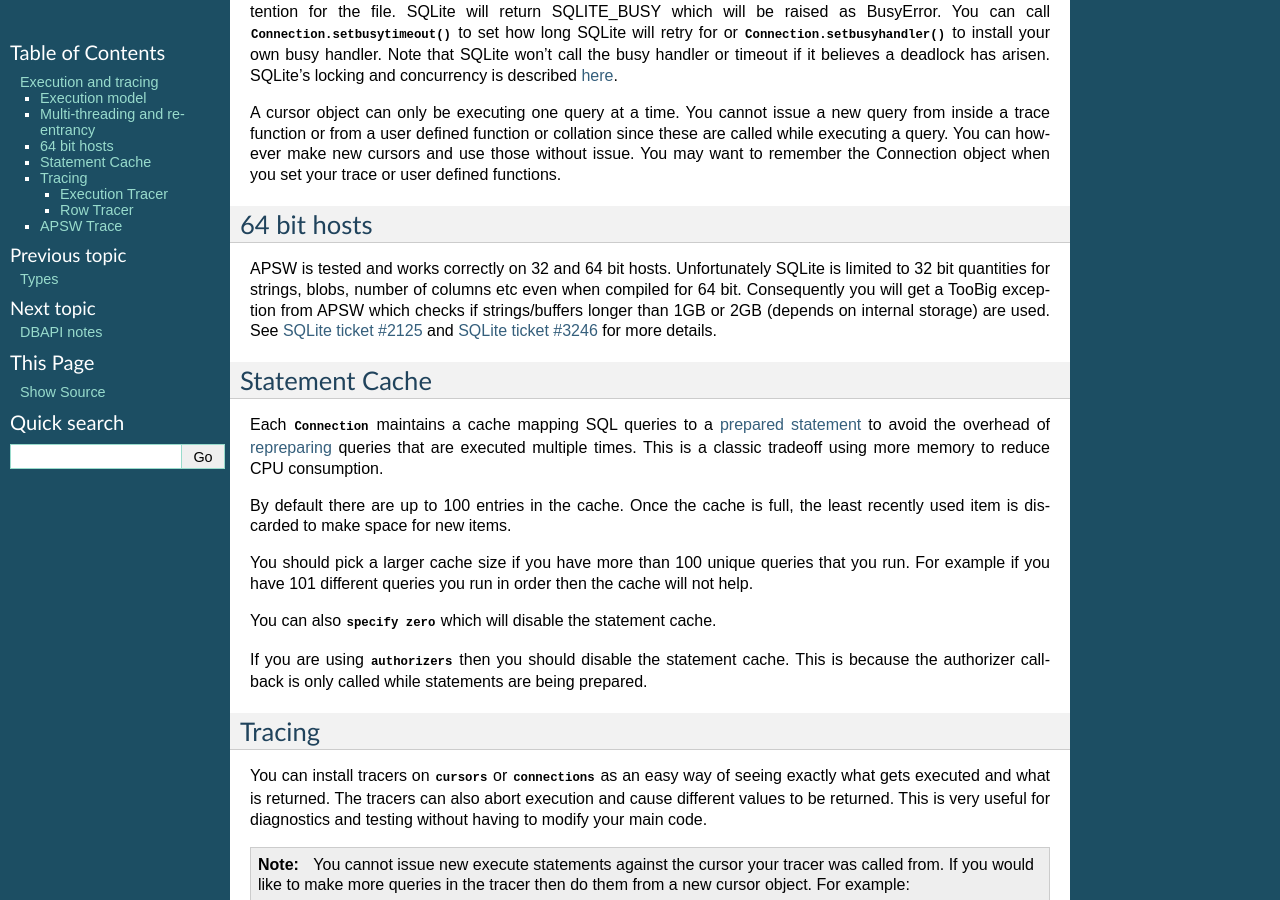
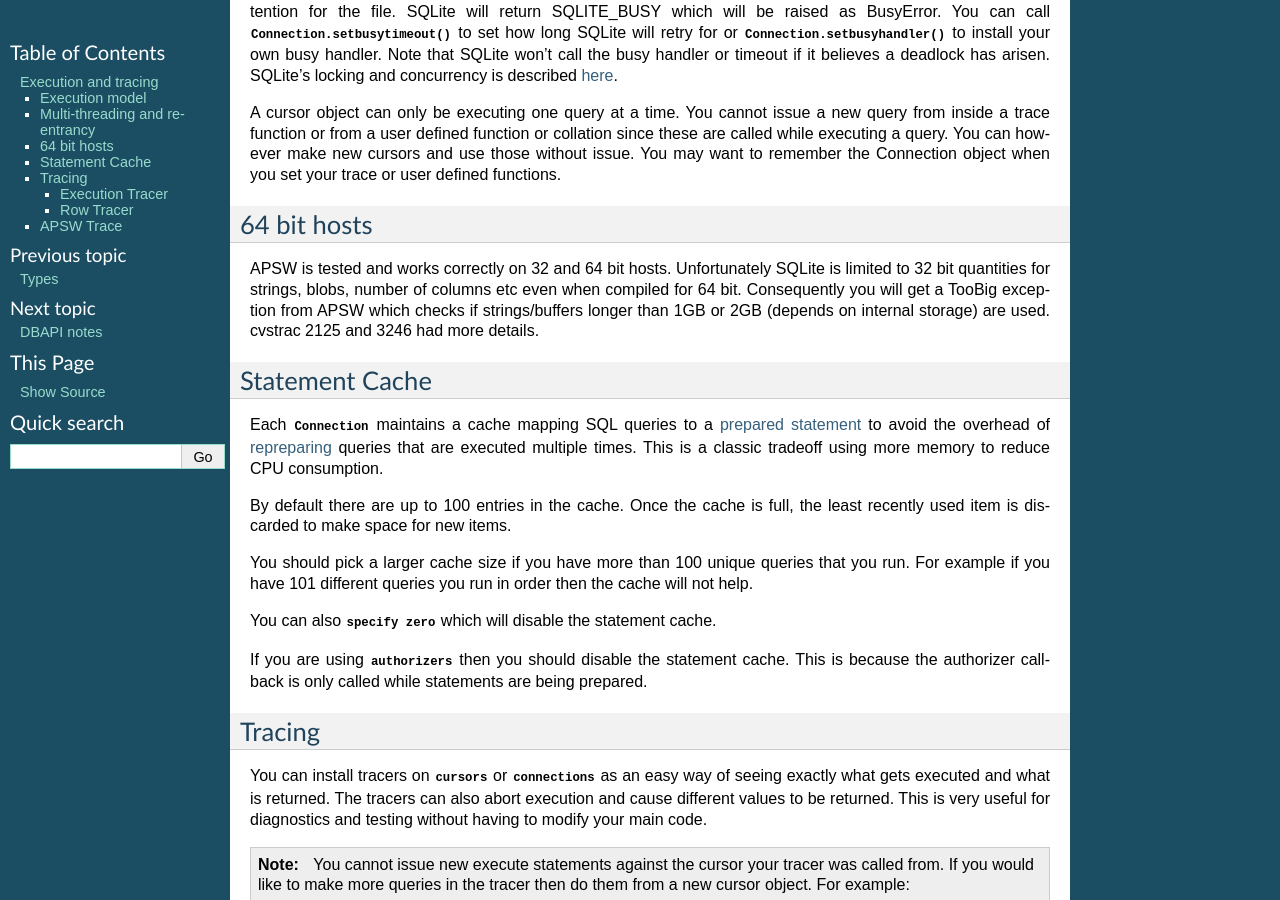
Before and after one commit to rogerbinns/apsw, a Sphinx documentation site: the page built from doc/execution.rst, in a window 1280 px wide and 900 px high, scrolled down 873 px. Built offline with Sphinx 7.4.7, drawn with Linux system fonts in a browser that asks for light colours; pages that are not in the unit, such as notebooks, are missing from menus; the version number is read from the project's files by our own code.

Commit message:
cvstrac is long gone so remove links

```diff
--- a/doc/changes.rst
+++ b/doc/changes.rst
@@ -1256,7 +1256,7 @@ APSW has migrated from Subversion to `Mercurial
 Hosting remains at `Google Code <https://code.google.com/p/apsw/>`_
 
 Updated a test due to VFS xUnlock errors now being ignored sometimes
-by SQLite (:cvstrac:`3946`).
+by SQLite (cvstrac 3946).
 
 The downloads page in the help didn't mention the Windows Python 3.1
 installer.
@@ -1297,7 +1297,7 @@ output CURSORFROM if SQL tracing is on.
 
 Updated test code because SQLite 3.6.15 returns a different error code
 on trying to register a function with too many arguments (see
-:cvstrac:`3875`).
+cvstrac 3875).
 
 3.6.14.1-r1
 ===========
@@ -1429,7 +1429,7 @@ Added a :ref:`apswtrace <apswtrace>` script to allow easy SQL tracing
 without having to modify your code.
 
 Revert to using older SQLite APIs in order to work around
-:cvstrac:`2158`.  (This also saves a little bit of SQLite memory
+cvstrac 2158.  (This also saves a little bit of SQLite memory
 usage).  The user visible effect was that you could get different
 exceptions and error text depending on whether a query was already in
 the :ref:`statement cache <statementcache>` or if you were
--- a/doc/conf.py
+++ b/doc/conf.py
@@ -33,13 +33,10 @@ extensions = ['sphinx.ext.autodoc', 'sphinx.ext.extlinks', 'sphinx.ext.intersphi
 
 
 extlinks={
-    'cvstrac': ('https://sqlite.org/cvstrac/tktview?tn=%s',
-                'SQLite ticket #'),
-    'sqliteapi': ('https://sqlite.org/c3ref/%s.html', 'XXYouShouldNotSeeThisXX'),
     'issue': ('https://github.com/rogerbinns/apsw/issues/%s',
-              'APSW issue '),
+              'APSW issue %s'),
     'source': ('https://github.com/rogerbinns/apsw/blob/master/%s',
-               ''),
+               '%s'),
     }
 
 intersphinx_mapping = {'python': ('https://docs.python.org/3', None)}
--- a/doc/execution.rst
+++ b/doc/execution.rst
@@ -87,7 +87,7 @@ Unfortunately SQLite is limited to 32 bit quantities for strings,
 blobs, number of columns etc even when compiled for 64 bit.
 Consequently you will get a TooBig exception from APSW which checks if
 strings/buffers longer than 1GB or 2GB (depends on internal storage)
-are used. See :cvstrac:`2125` and :cvstrac:`3246` for more details.
+are used. cvstrac 2125 and 3246 had more details.
 
 .. _statementcache:
 
```
Also changed, not shown: 4 other files.
